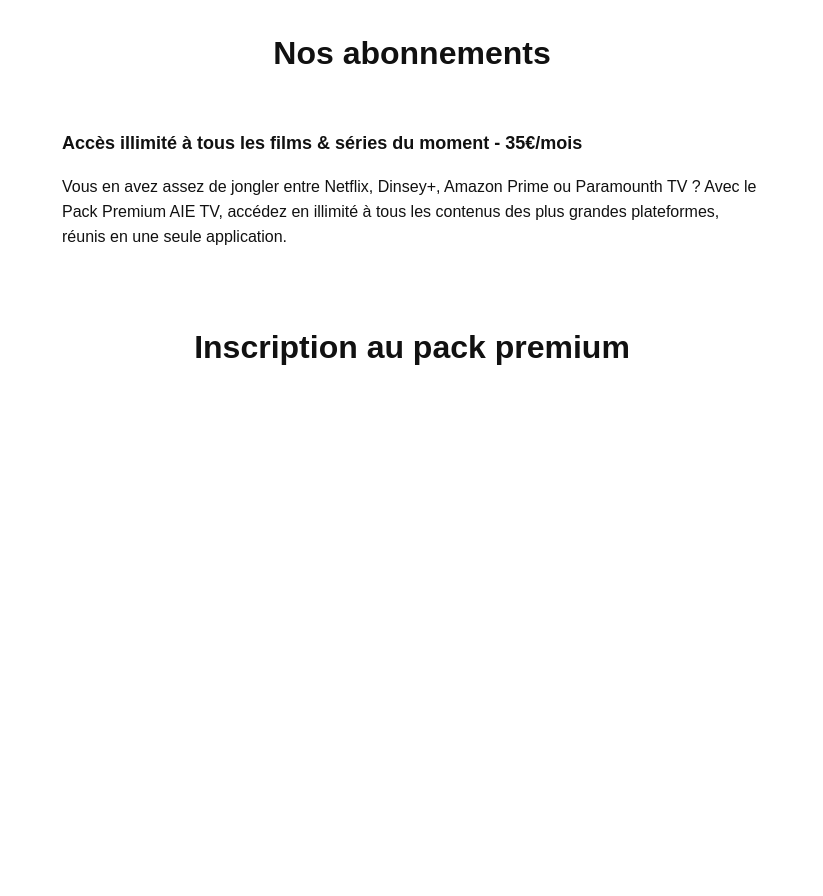
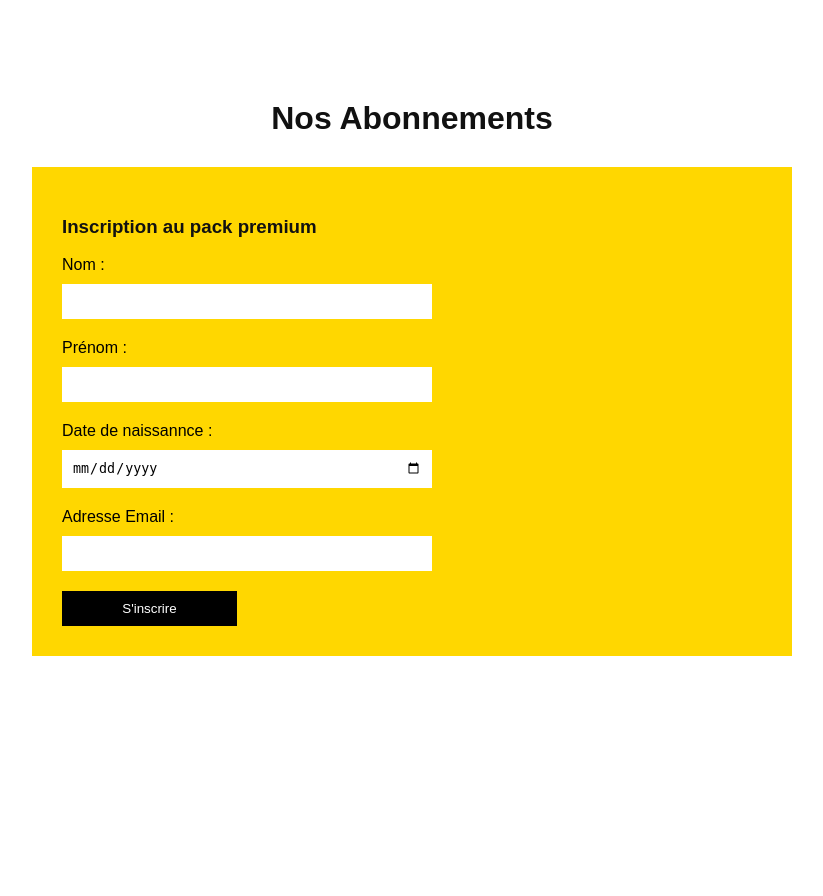
Before and after one commit to Aienova/ABC-projet, a PHP site: page /abc-project/services.php in a window 1280 px wide. Shown: the part 133-1029 px from the top of the page, without its empty margins (228-1051 px from the left). Run offline with PHP 8.4, Linux system fonts and the light colour scheme; data that the repository does not hold is empty; some libraries are stand-ins or nearby versions.

Commit message:
quentin v4

```diff
--- a/header.php
+++ b/header.php
@@ -18,6 +18,7 @@
     <link rel="stylesheet" href="<?php echo $root; ?>/styles/about-us.css">
     <link rel="stylesheet" href="<?php echo $root; ?>/styles/fav.css">
     <link rel="stylesheet" href="<?php echo $root; ?>/styles/banner.css">
+        <link rel="stylesheet" href="<?php echo $root; ?>/styles/form.css">
     <link rel="stylesheet" href="https://cdnjs.cloudflare.com/ajax/libs/font-awesome/6.0.0/css/all.min.css">
     <title><?php echo $pageTitle; ?></title>
 </head>
--- a/services.php
+++ b/services.php
@@ -1,60 +1,33 @@
-<!DOCTYPE html>
-<html lang="fr">
-<head>
-  <meta charset="UTF-8" />
-  <meta name="viewport" content="width=device-width, initial-scale=1.0" />
-  <meta name="description" content="abonnements" />
-  <title>Nos abonnements</title>
-
-<style>
-
-    @keyframes slideInLeft{
-        from{
-            transform : translateX(-300px);
-        }
-        to{
-            transform: translateX(0;)
-        }
-    }
-
-#description {
-     max-width: 700px;
-     margin-left: auto;
-     margin-right: auto;
-    text-align: left;
-    line-height: 25px;
-    animation: slideInLeft 1s ease-in both;
-}
-
-</style>
 
 
 
 <?php include "header.php" ?>
-</head>
 
-   <body>
     <main>
+        <section id="services">
+            <h2>Nos Abonnements</h2>
 
+            <div id="form-services" class="form-container">
+                <form method="POST" action="">
+                    <h3>Inscription au pack premium</h3>
 
-    <div id="description" align="center">
-    <h1 align="center">Nos abonnements</h1>
-    <br>
+                    <label for="fname">Nom :</label>
+                    <input type="text" id="fname" name="fname" required>
 
-    <p style="max-width: 700px; line-height: 25px; font-weight: bold; font-size: 18px">Accès illimité à tous les films & séries du moment - 35&#x20AC/mois</p>
+                    <label for="lname">Prénom :</label>
+                    <input type="text" id="lname" name="lname" required>
 
+                    <label for="birthday">Date de naissannce :</label>
+                    <input type="date" id="birthday" name="birthday" required>
 
-    <p>Vous en avez assez de jongler entre Netflix, Dinsey+, Amazon Prime ou Paramounth TV ? Avec le Pack Premium AIE TV, accédez en illimité à tous les contenus des plus grandes plateformes, réunis en une seule application.</p>
-    </div>
+                    <label for="email">Adresse Email :</label>
+                    <input type="email" id="email" name="email" required>
 
-
-        <section id="services">
-            <h2>Inscription au pack premium</h2>
+                    <button type="submit">S'inscrire</button>
+                </form>
+            </div>
 
         </section>
     </main>
 
-
 <?php include "footer.php" ?>
-</body>
-</html>
--- /dev/null
+++ b/styles/form.css
@@ -0,0 +1,48 @@
+        .form-container {
+            color: black;
+            max-width: 700px;
+            margin: auto;
+            padding: 30px;
+        }
+
+        #form-contact{
+
+            background-color: red;
+        }
+
+
+        #form-services{
+
+            background-color: gold;
+        }
+
+        form {
+            display: flex;
+            flex-direction: column;
+        }
+
+        .form-container input {
+            width: 50%;
+            padding: 10px;
+            margin-top: 10px;
+            margin-bottom: 20px;
+            border: none;
+        }
+
+        .form-container textarea {
+            width: 100%;
+            padding: 10px;
+            margin-top: 10px;
+            margin-bottom: 20px;
+            border: none;
+            resize: none;
+        }
+
+        .form-container button {
+            background-color: black;
+            width: 25%;
+            color: white;
+            border: none;
+            padding: 10px 20px;
+            cursor: pointer;
+        }
```
Also changed, not shown: contact.php (+3 -4 lines).
